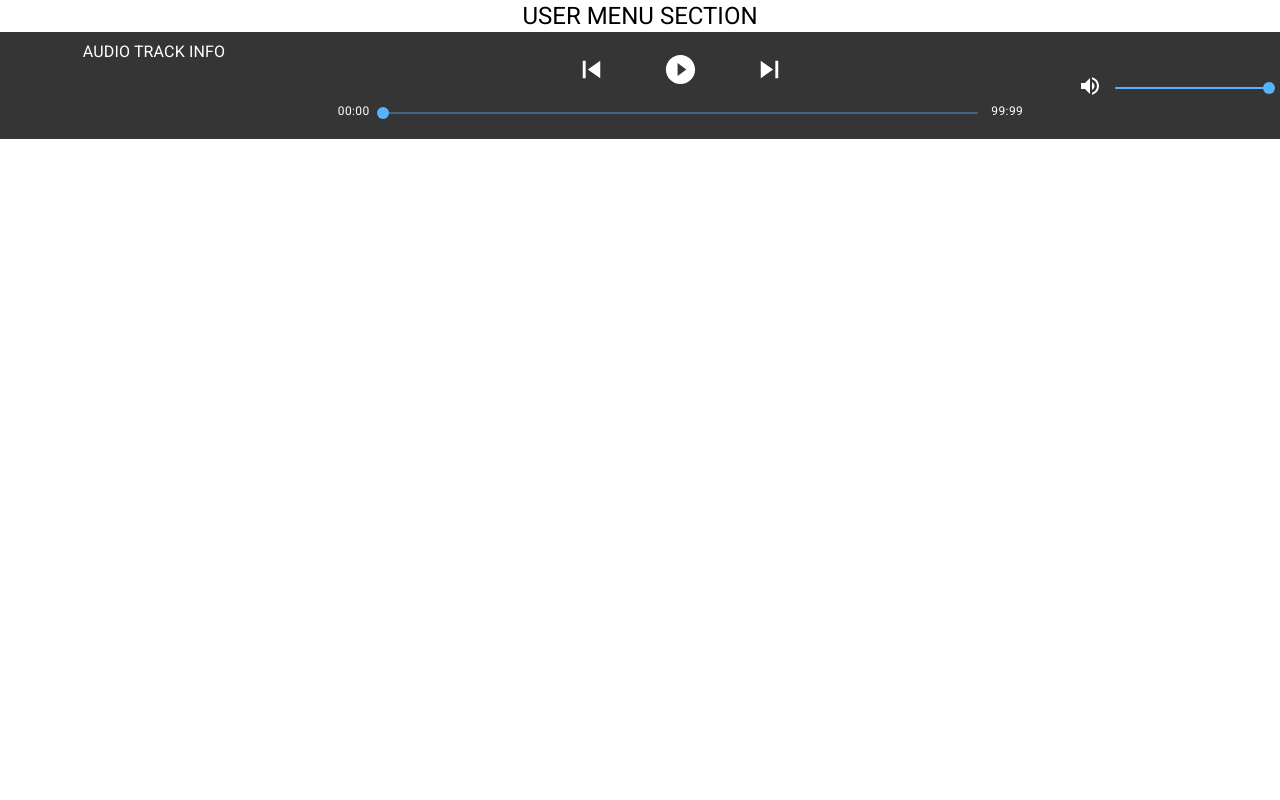
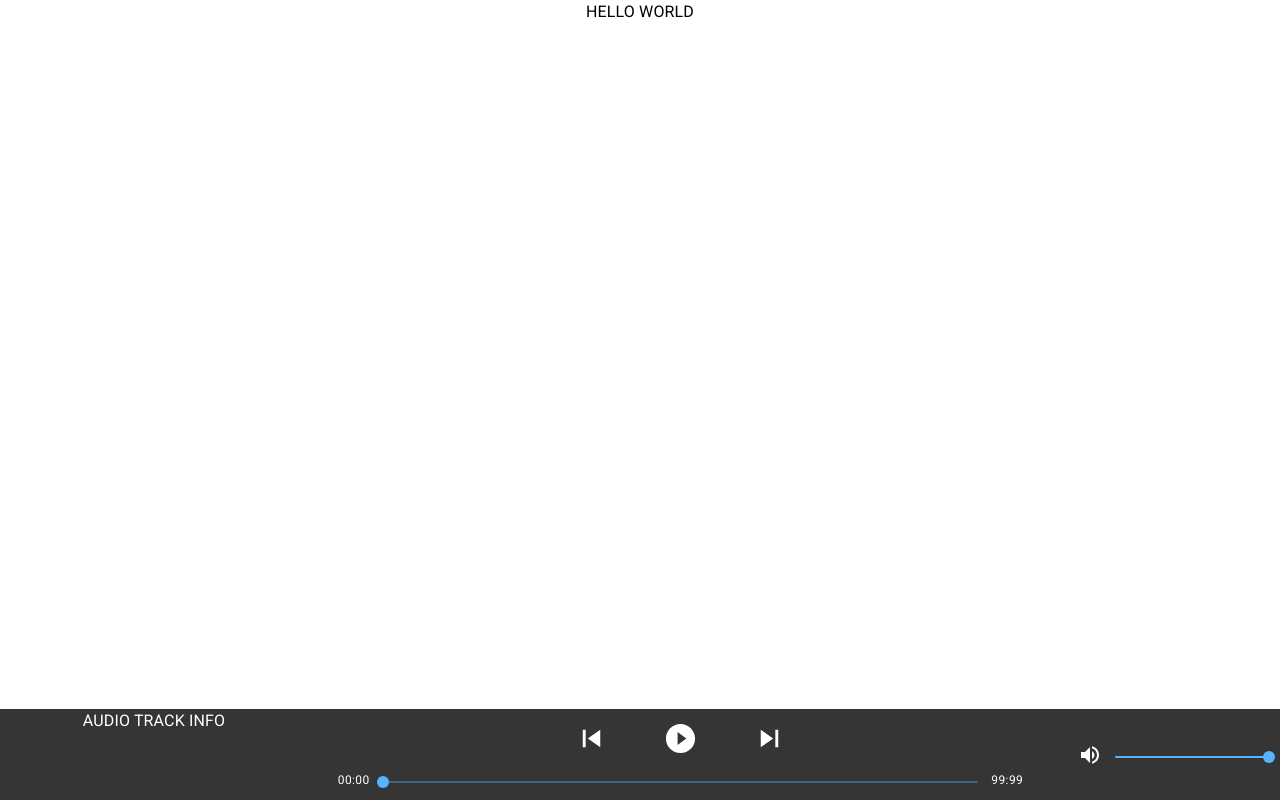
Before and after one commit to ianlibasora/ReactPlayer, a React (Create React App) app in the folder react-player/: page / in a window 1280 px wide. Built offline with nearby package versions, Linux system fonts and the light colour scheme.

Commit message:
Added TrackBar fixed position

```diff
--- a/react-player/src/App.js
+++ b/react-player/src/App.js
@@ -2,17 +2,19 @@
 import './App.css';
 import React from 'react';
 import Typography from '@material-ui/core/Typography';
+import { Grid } from '@material-ui/core';
 
 import TrackBar from './components/TrackBar';
 
 function App() {
 	return (
 		<div className="App">
-			<div>
-				<Typography variant="h5" gutterBottom>
-			   	USER MENU SECTION
-				</Typography>
-			</div>
+			<Grid container justify="center" alignItems="stretch">
+				<Grid item>
+					<Typography>HELLO WORLD</Typography>
+				</Grid>
+			</Grid>
+
 			<TrackBar/>
 		</div>
 	);
--- a/react-player/src/index.css
+++ b/react-player/src/index.css
@@ -17,5 +17,8 @@ code {
 }
 
 .controlBar {
-	bottom: 0px;
+	bottom: 0;
+	left: 0;
+	right: 0;
+	position: fixed;
 }
--- a/react-player/src/index.js
+++ b/react-player/src/index.js
@@ -8,9 +8,9 @@ import {ThemeProvider, createMuiTheme} from "@material-ui/core/styles"
 const theme = createMuiTheme({
    palette: {
       primary: {
-         light: '#5f5f5f',
+         light: '#4d4d4d',
          main: '#353535',
-         dark: '#0f0f0f',
+         dark: '#262626',
          contrastText: '#ffffff',
       },
       secondary: {
```
